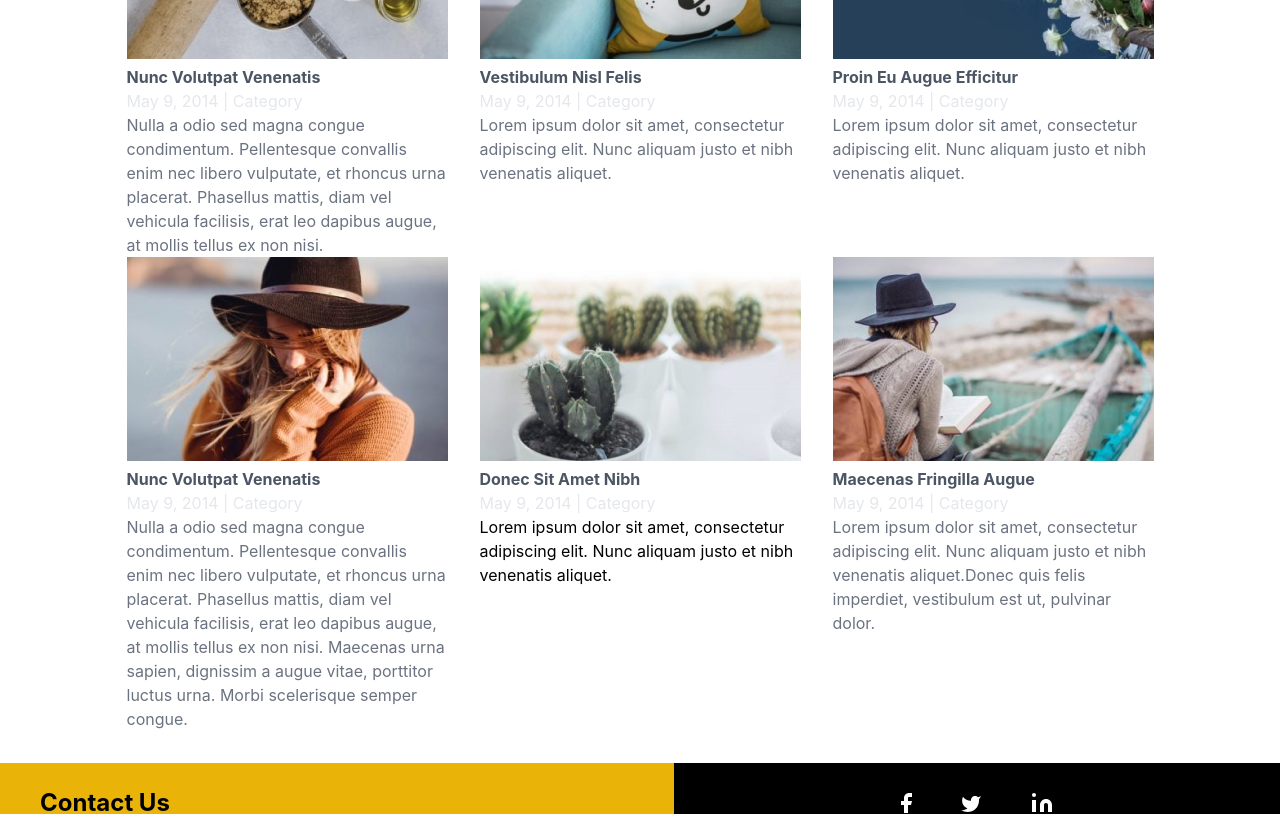
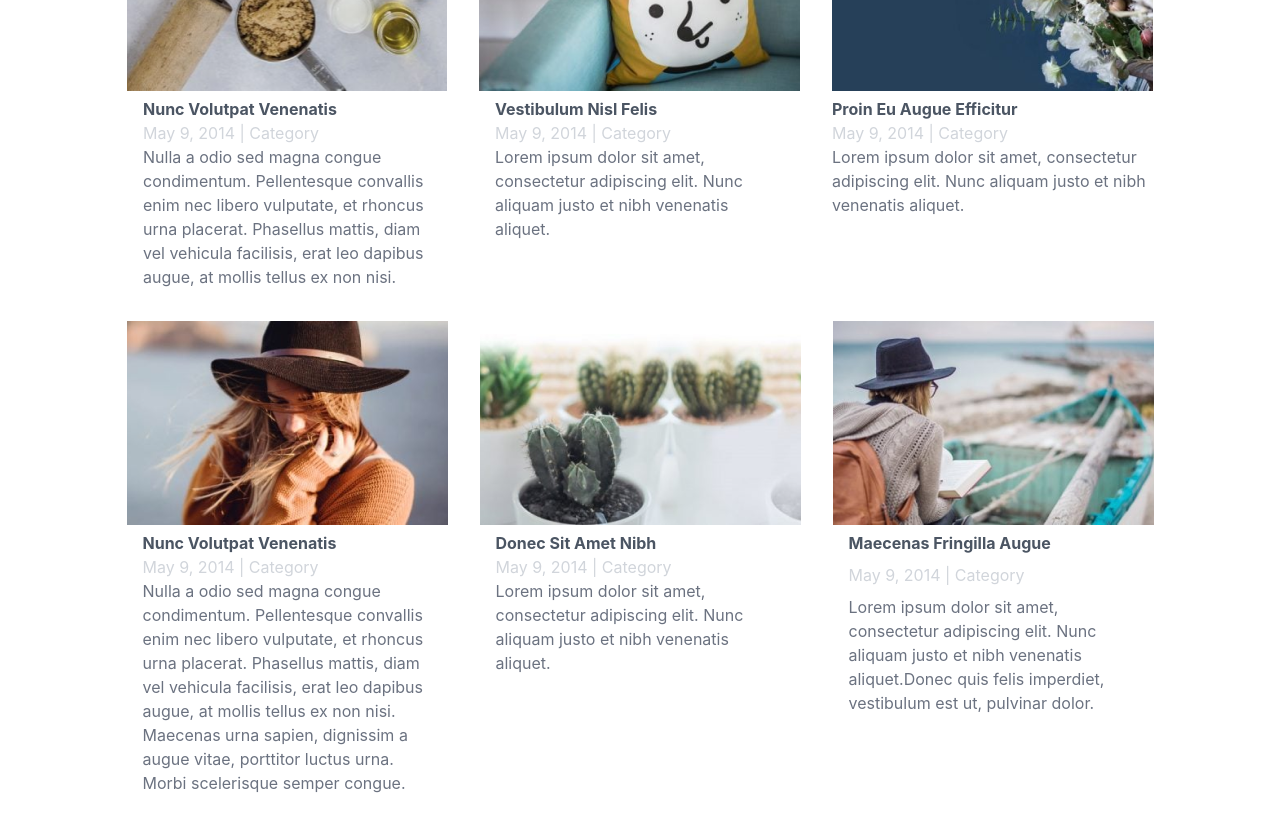
Before and after one commit to Amir9eng/construction, a Next.js app: page /Blog in a window 1280 px wide. Shown: the part 540-1354 px from the top of the page. Built offline with nearby package versions, Linux system fonts and the light colour scheme.

Commit message:
Blog page restyled

```diff
--- a/pages/Blog.jsx
+++ b/pages/Blog.jsx
@@ -5,11 +5,12 @@ function News () {
   return (
     <DefaultLayout>
       <Image alt='News' width={1440} height={339} src='/media/News.png' />
-      <main className='flex flex-wrap justify-center gap-x-8 px-24'>
-        <div className='w-[321px]'>
+      <main className='flex flex-wrap justify-center gap-x-8 gap-y-8 px-24 my-8'>
+        <div className='w-[20rem]'>
           <Image alt='card' width={321} height={204} src='/media/card1.png' />
+          <div className='px-4'>
             <p className='text-gray-600 font-bold'>Nunc Volutpat Venenatis</p>
-          <p className='text-gray-200'>May 9, 2014 | Category</p>
+            <p className='text-gray-300'>May 9, 2014 | Category</p>
             <p className='text-gray-500'>
               Nulla a odio sed magna congue condimentum. Pellentesque convallis
               enim nec libero vulputate, et rhoncus urna placerat. Phasellus
@@ -17,28 +18,34 @@ function News () {
               mollis tellus ex non nisi.
             </p>
           </div>
+        </div>
         <div className='w-[321px]'>
           <Image alt='card' width={321} height={204} src='/media/card2.png' />
+          <div className='px-4'>
             <p className='text-gray-600 font-bold'>Vestibulum Nisl Felis</p>
-          <p className='text-gray-200'>May 9, 2014 | Category</p>
+            <p className='text-gray-300'>May 9, 2014 | Category</p>
             <p className='text-gray-500'>
               Lorem ipsum dolor sit amet, consectetur adipiscing elit. Nunc
               aliquam justo et nibh venenatis aliquet.{' '}
             </p>
           </div>
+        </div>
         <div className='w-[321px]'>
           <Image alt='card' width={321} height={204} src='/media/card3.png' />
+          <div>
             <p className='text-gray-600 font-bold'>Proin Eu Augue Efficitur</p>
-          <p className='text-gray-200'>May 9, 2014 | Category</p>
+            <p className='text-gray-300'>May 9, 2014 | Category</p>
             <p className='text-gray-500'>
               Lorem ipsum dolor sit amet, consectetur adipiscing elit. Nunc
               aliquam justo et nibh venenatis aliquet.{' '}
             </p>
           </div>
+        </div>
         <div className='w-[321px]'>
           <Image alt='card' width={321} height={204} src='/media/card4.png' />
+          <div className='px-4'>
             <p className='text-gray-600 font-bold'>Nunc Volutpat Venenatis</p>
-          <p className='text-gray-200'>May 9, 2014 | Category</p>
+            <p className='text-gray-300'>May 9, 2014 | Category</p>
             <p className='text-gray-500'>
               Nulla a odio sed magna congue condimentum. Pellentesque convallis
               enim nec libero vulputate, et rhoncus urna placerat. Phasellus
@@ -47,24 +54,29 @@ function News () {
               vitae, porttitor luctus urna. Morbi scelerisque semper congue.{' '}
             </p>
           </div>
-        <div className='w-[321px]'>
+        </div>
+        <div className='w-[321px] '>
           <Image alt='card' width={321} height={204} src='/media/card5.png' />
+          <div className='px-4'>
             <p className='text-gray-600 font-bold'>Donec Sit Amet Nibh</p>
-          <p className='text-gray-200'>May 9, 2014 | Category</p>
-          <p>
+            <p className='text-gray-300'>May 9, 2014 | Category</p>
+            <p className='text-gray-500'>
               Lorem ipsum dolor sit amet, consectetur adipiscing elit. Nunc
               aliquam justo et nibh venenatis aliquet.{' '}
             </p>
           </div>
+        </div>
         <div className='w-[321px]'>
           <Image alt='card' width={321} height={204} src='/media/card6.png' />
+          <div className='px-4'>
             <p className='text-gray-600 font-bold'>Maecenas Fringilla Augue</p>
-          <p className='text-gray-200'>May 9, 2014 | Category</p>
+            <p className='text-gray-300 my-2'>May 9, 2014 | Category</p>
             <p className='text-gray-500'>
               Lorem ipsum dolor sit amet, consectetur adipiscing elit. Nunc
-            aliquam justo et nibh venenatis aliquet.Donec quis felis imperdiet,
-            vestibulum est ut, pulvinar dolor.{' '}
+              aliquam justo et nibh venenatis aliquet.Donec quis felis
+              imperdiet, vestibulum est ut, pulvinar dolor.{' '}
             </p>
+          </div>
         </div>
       </main>
     </DefaultLayout>
```
Lines whose indentation alone changed are shown as unchanged.
